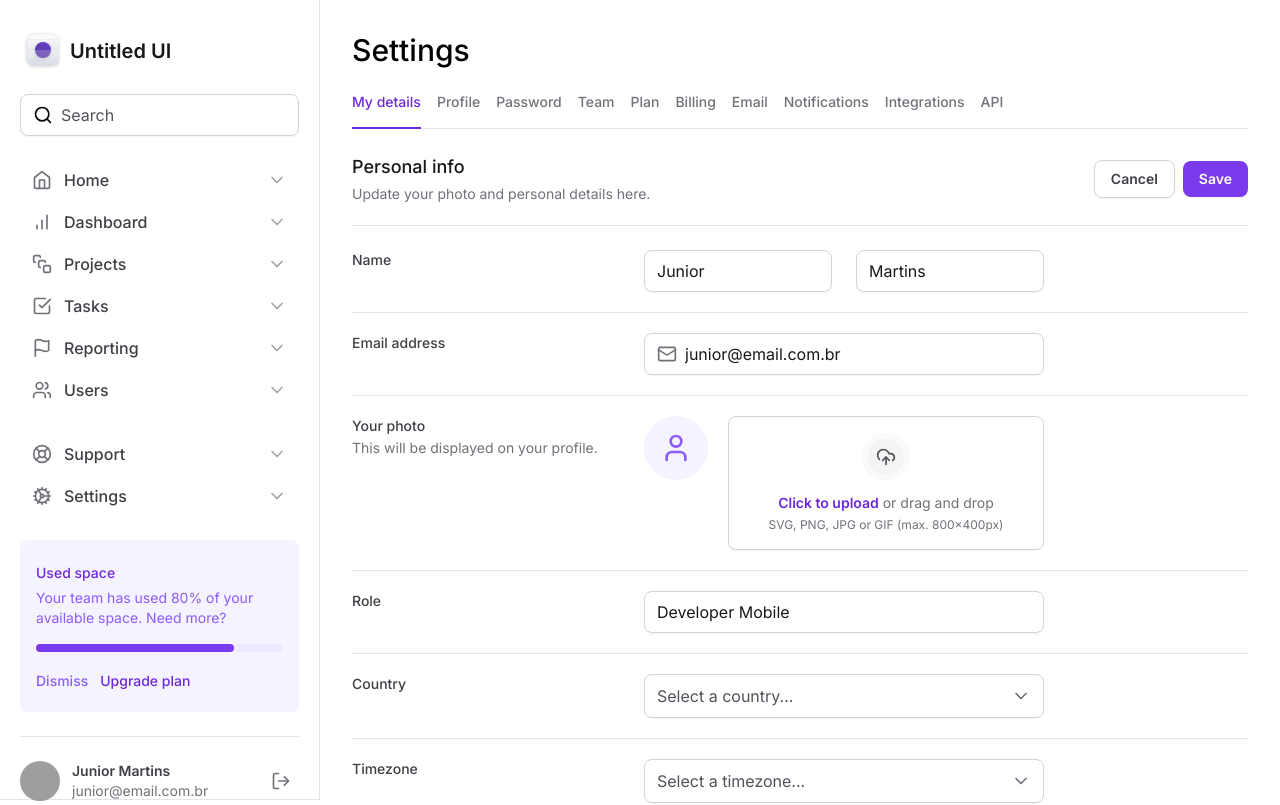
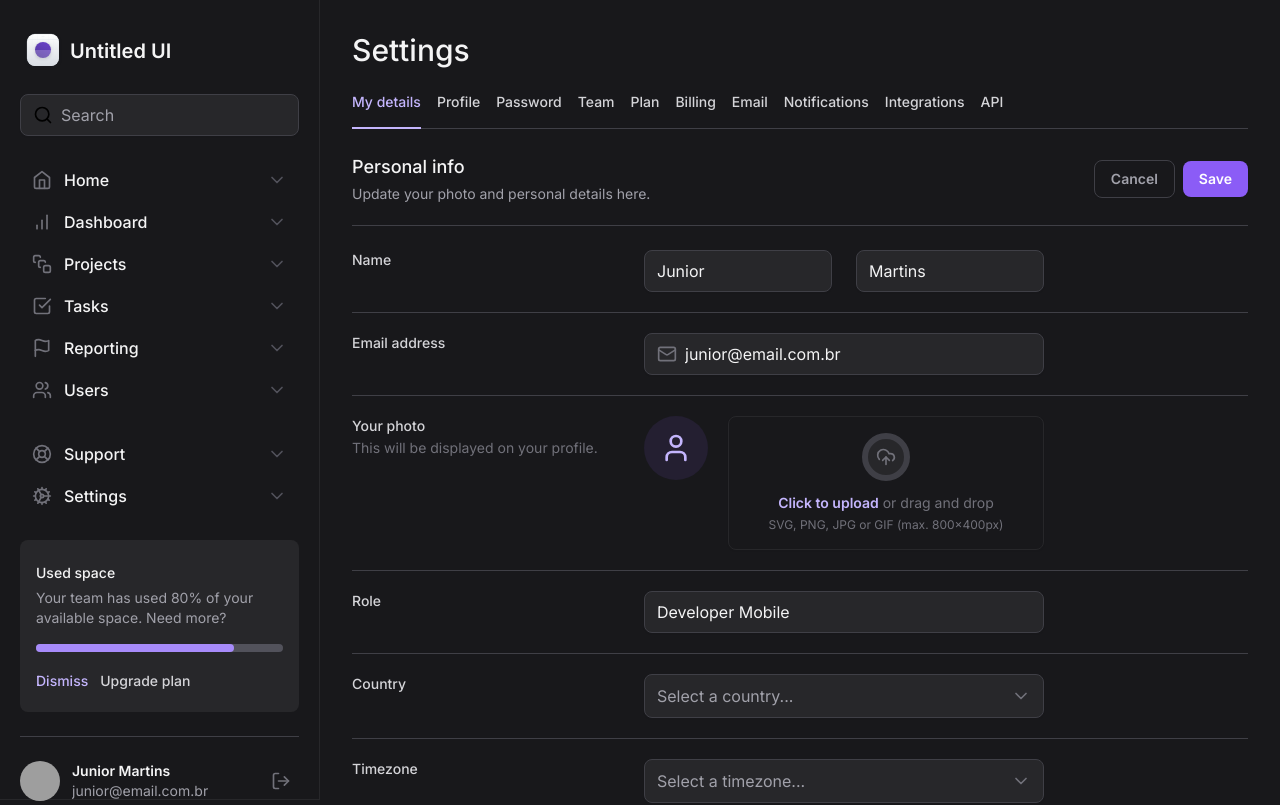
Before and after one commit to jrxr/tailwind-next, a Next.js app: page / in a window 1280 px wide. Shown: the top 805 px of the page. Built offline with nearby package versions, Linux system fonts and the light colour scheme; grey boxes are pictures that could not be loaded.

Commit message:
Theme Switcher

```diff
--- a/src/app/layout.tsx
+++ b/src/app/layout.tsx
@@ -16,7 +16,7 @@
   children: React.ReactNode
 }) {
   return (
-    <html lang="en" className="antialiased">
+    <html lang="en" className="dark antialiased">
       <body className={inter.className}>
         <div className="min-h-screen dark:bg-zinc-900 lg:grid lg:grid-cols-app">
           <Sidebar />
--- a/tailwind.config.js
+++ b/tailwind.config.js
@@ -1,5 +1,6 @@
 /** @type {import('tailwindcss').Config} */
 module.exports = {
+  darkMode: 'class',
   content: ['./src/**/*.tsx'],
   theme: {
     extend: {
```
